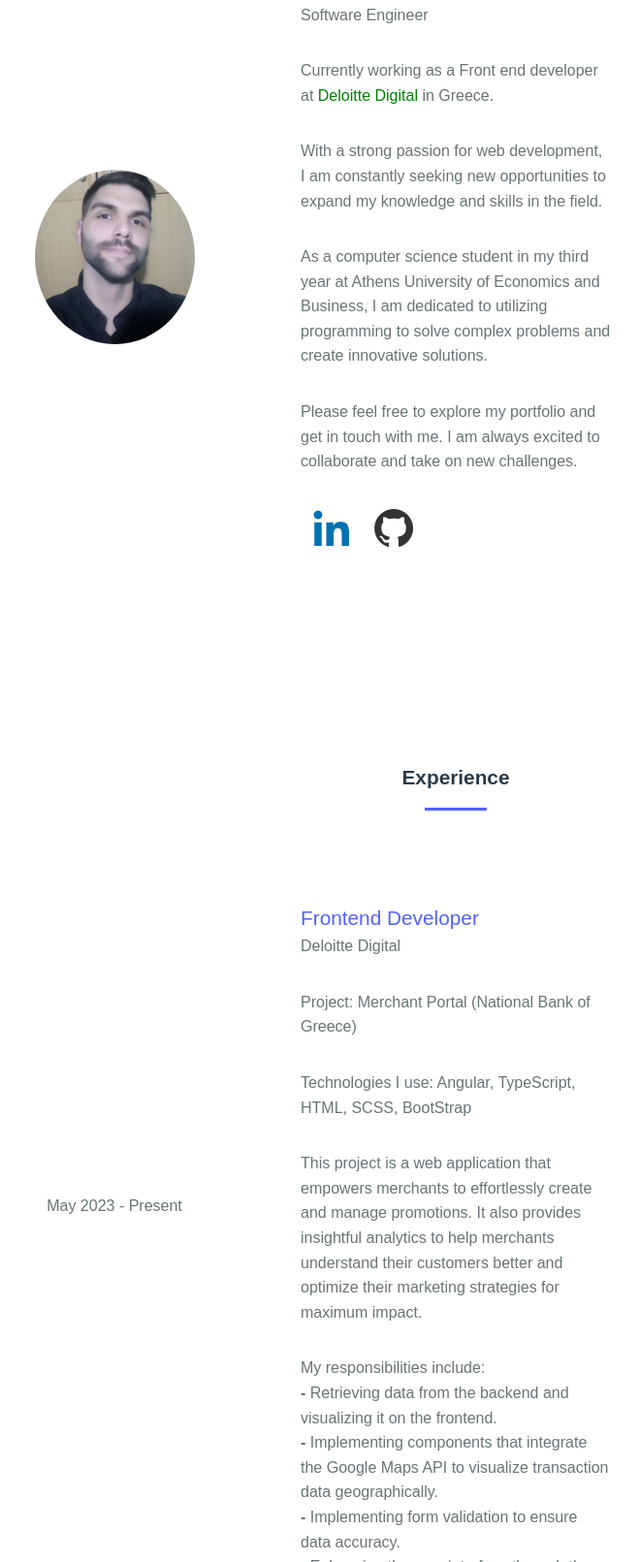
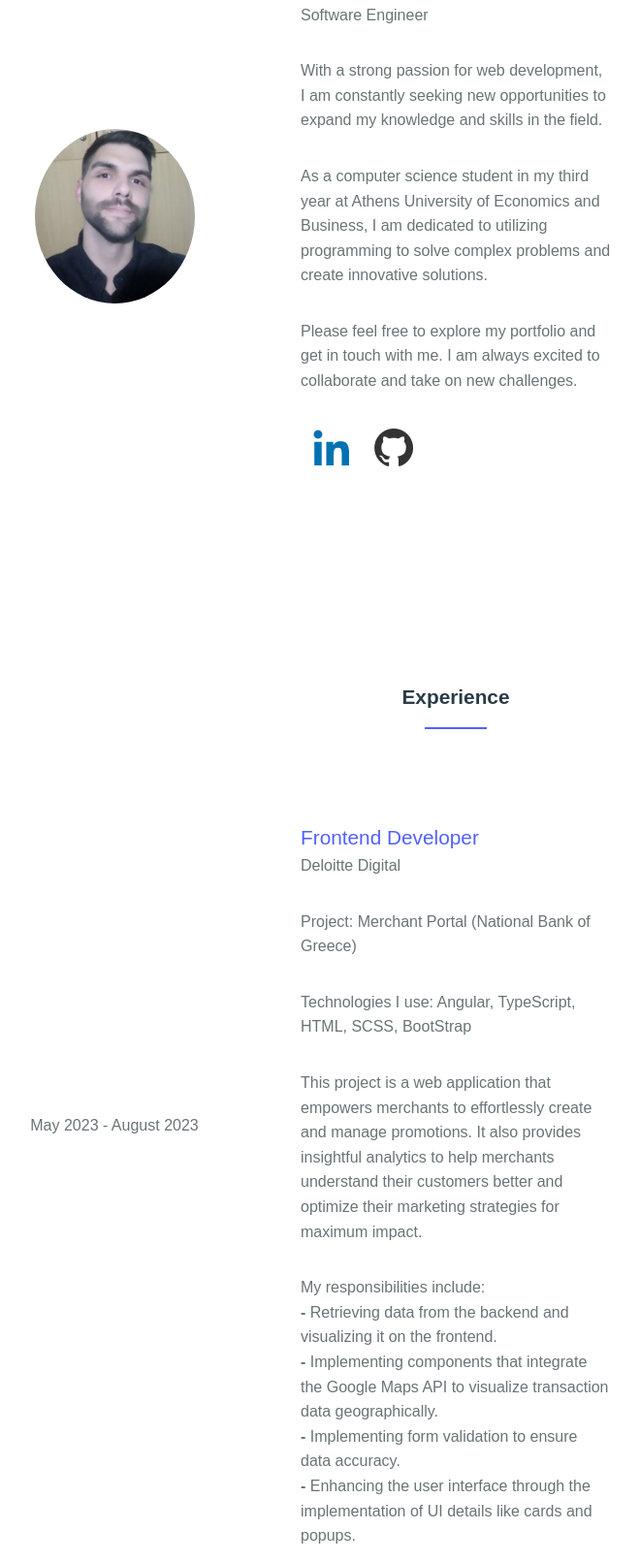
Before and after one commit to TrifonisAth/My_Portfolio, a plain HTML site: page index.html in a window 1280 px wide. Shown: the part 1088-2699 px from the top of the page at 97% size, without its empty margins (170-830 px from the left). Drawn offline with nearby package versions, Linux system fonts and the light colour scheme.

Commit message:
Update index.html

```diff
--- a/index.html
+++ b/index.html
@@ -70,13 +70,6 @@
             <h2 class="about-subtitle">Hello, I'm Thanos Trifonis</h2>
             <span class="about-prof">Software Engineer</span>
             <p class="about-text">
-              Currently working as a Front end developer at
-              <a href="https://www.deloittedigital.com" style="color: green"
-                >Deloitte Digital</a
-              >
-              in Greece.
-            </p>
-            <p class="about-text">
               With a strong passion for web development, I am constantly seeking
               new opportunities to expand my knowledge and skills in the field.
             </p>
@@ -108,7 +101,7 @@
         <h2 class="section-title">Experience</h2>
         <div class="about-container bd-grid">
           <div>
-            <p class="about-img">May 2023 - Present</p>
+            <p class="about-img">May 2023 - August 2023</p>
           </div>
             <div>
               <span class="about-subtitle">Frontend Developer</span>
```
